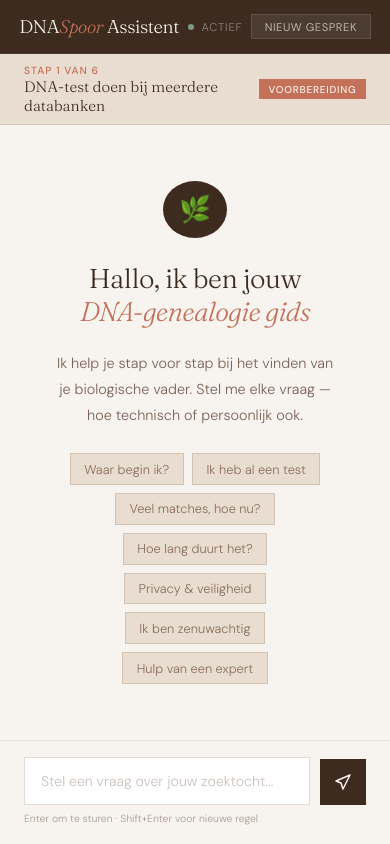
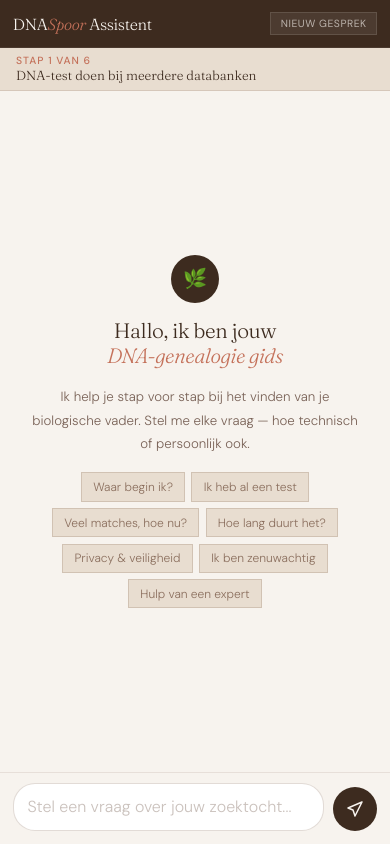
Before and after one commit to Stieba/dnaspoor-assistent, a website: page index.html in a window 390 px wide. Drawn offline with Linux system fonts and the light colour scheme.

Commit message:
Enhance mobile styles in index.html
Added mobile-specific styles for improved layout and usability.

```diff
--- a/index.html
+++ b/index.html
@@ -2,7 +2,7 @@
 <html lang="nl">
 <head>
 <meta charset="UTF-8">
-<meta name="viewport" content="width=device-width, initial-scale=1.0">
+<meta name="viewport" content="width=device-width, initial-scale=1.0, interactive-widget=resizes-content">
 <title>DNASpoor Assistent</title>
 <link href="https://fonts.googleapis.com/css2?family=Fraunces:ital,wght@0,300;0,400;1,300;1,400&family=DM+Sans:wght@300;400;500&display=swap" rel="stylesheet">
 <style>
@@ -100,7 +100,30 @@
   .send-btn:disabled { background:var(--sand); color:var(--warm-brown); cursor:not-allowed; }
   .hint { font-size:0.65rem; color:var(--muted); margin-top:0.4rem; opacity:0.6; }
 
-  @media(max-width:650px) { .sidebar{display:none} .bubble{max-width:88%} }
+  /* MOBILE */
+  @media(max-width:650px) {
+    .sidebar { display:none; }
+    .bubble { max-width:88%; font-size:0.85rem; }
+    .banner { padding:0.4rem 1rem; }
+    .banner-title { font-size:0.82rem; }
+    .banner-badge { display:none; }
+    .messages { padding:0.8rem; gap:0.9rem; }
+    .input-area { padding:0.6rem 0.8rem; padding-bottom:max(0.8rem, env(safe-area-inset-bottom)); }
+    textarea { font-size:1rem; min-height:44px; padding:0.65rem 0.85rem; border-radius:22px; }
+    .send-btn { width:44px; height:44px; border-radius:50%; }
+    .hint { display:none; }
+    .welcome { padding:1.2rem; gap:1rem; }
+    .welcome h2 { font-size:1.3rem; }
+    .welcome p { font-size:0.83rem; }
+    .welcome-icon { width:48px; height:48px; font-size:1.2rem; }
+    .chips { gap:0.4rem; }
+    .chip { font-size:0.75rem; padding:0.35rem 0.7rem; }
+    .topbar { height:48px; padding:0 0.8rem; }
+    .logo { font-size:1rem; }
+    .status { display:none; }
+    .new-btn { font-size:0.65rem; padding:0.25rem 0.6rem; }
+    .app { height:calc(100dvh - 48px); }
+  }
 </style>
 </head>
 <body>
```
